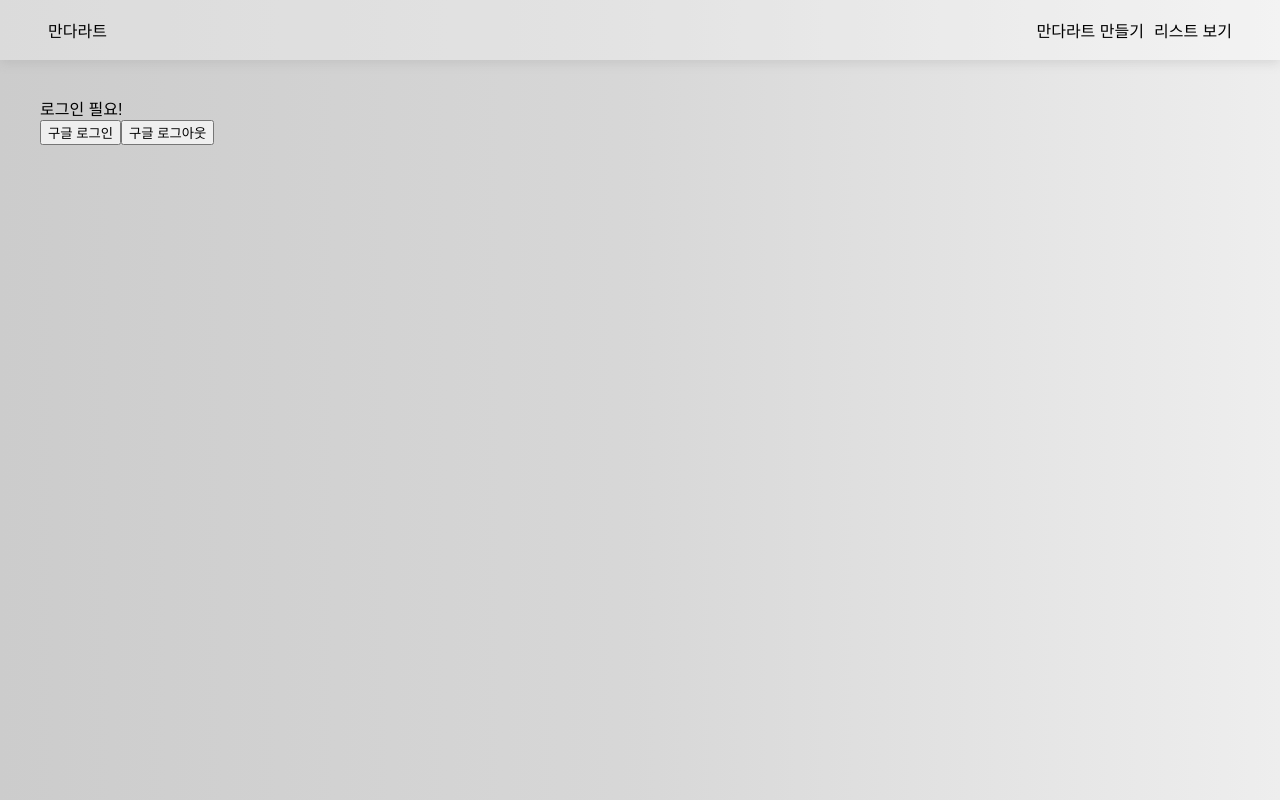
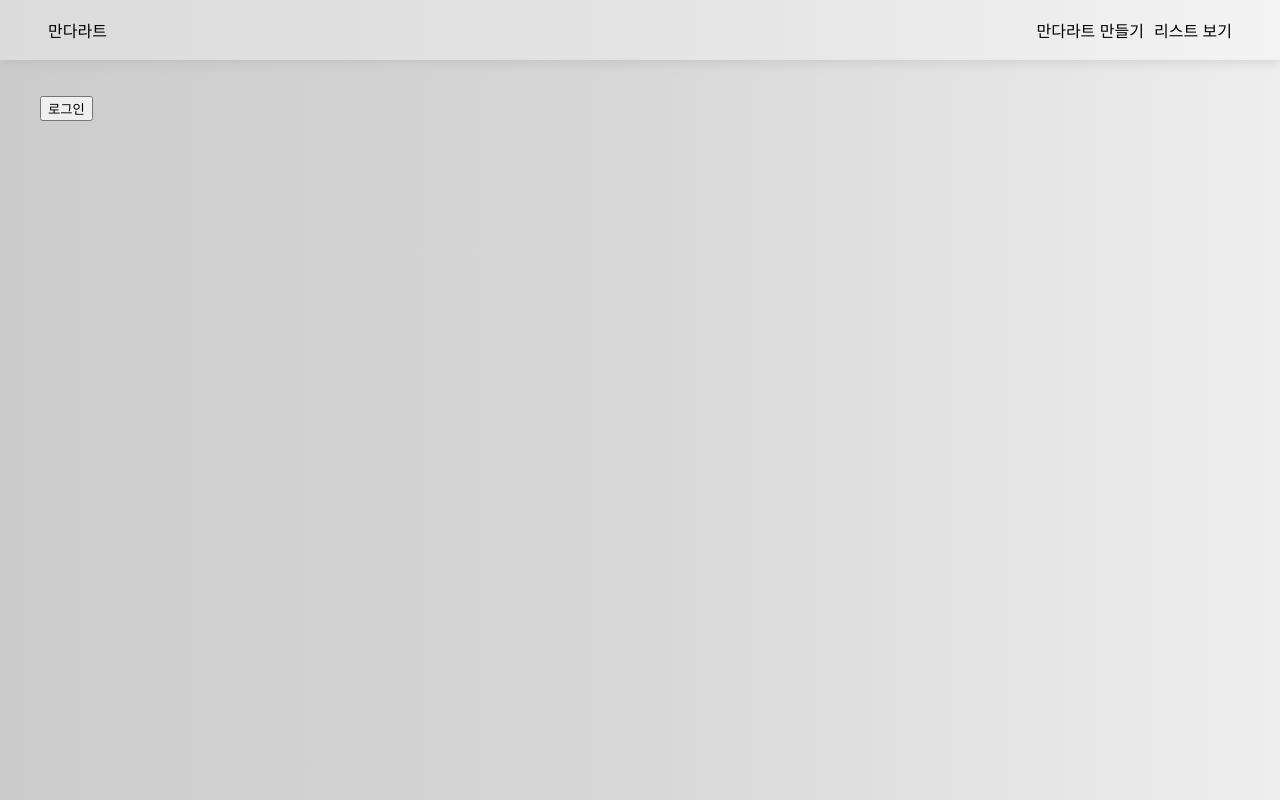
Before and after one commit to yoonjoohye/mandal-art, a React (Create React App) app: page /sign in a window 1280 px wide. Built offline with nearby package versions, Linux system fonts and the light colour scheme; a web font is replaced by a local one.

Commit message:
로그인 개발

```diff
--- a/src/components/auth/Sign.js
+++ b/src/components/auth/Sign.js
@@ -10,12 +10,16 @@ class Sign extends Component {
     constructor(props) {
         super(props);
         this.state= {
-            user: null
+            user: localStorage.getItem('logInfo')
         };
     }
 
+    componentWillUpdate(nextProps, nextState, nextContext) {
+        localStorage.setItem('logInfo', JSON.stringify(nextState.user));
+    }
+
     onLogin = (e) => {
-        const {dispatchLogin}=this.props;
+        // const {dispatchLogin}=this.props;
 
         e.preventDefault();
         firebase.auth().setPersistence(firebase.auth.Auth.Persistence.LOCAL)
@@ -23,8 +27,12 @@ class Sign extends Component {
                 var provider = new firebase.auth.GoogleAuthProvider();
                 return firebase.auth().signInWithPopup(provider)
                     .then((authData) => {
-                        dispatchLogin();
-                        this.props.history.push('/');
+                        this.setState({
+                            user:authData
+                        });
+                        // dispatchLogin();
+
+                        // this.props.history.push('/');
                     });
             })
             .catch((error) => {
@@ -34,11 +42,15 @@ class Sign extends Component {
     }
 
     onLogout = (e) => {
-        const {dispatchLogout}=this.props;
+        // const {dispatchLogout}=this.props;
         e.preventDefault();
+
         firebase.auth().signOut().then(() => {
-            dispatchLogout();
-            this.props.history.push('/');
+            this.setState({
+                user:null
+            });
+            // dispatchLogout();
+            // this.props.history.push('/');
         }).catch(function (error) {
             console.log(error);
         });
@@ -46,13 +58,15 @@ class Sign extends Component {
     }
 
     render() {
-        const { user } = this.props;
+        // const { user } = this.props;
         return (
             <section className="login-section">
-                <div>{user ? user.displayName+'님 환영합니다.':'로그인 필요!'}</div>
-                <button onClick={this.onLogin}>구글 로그인</button>
-                <button onClick={this.onLogout}>구글 로그아웃</button>
+                {
+                    this.state.user ?
+                    (<button onClick={this.onLogout}>로그아웃</button>) :
+                    (<button onClick={this.onLogin}>로그인</button>)
 
+                }
             </section>
         );
     }
@@ -60,10 +74,11 @@ class Sign extends Component {
 }
 
 
-export default connect(
-    state => ({ user: firebase.auth().currentUser }),
-    dispatch=>({
-        dispatchLogin:()=>{dispatch(actions.login)},
-        dispatchLogout:()=>{dispatch(actions.logout)}
-    })
-)(Sign);
+export default Sign;
+// export default connect(
+//     state => ({ user: state.user }),
+//     dispatch=>({
+//         dispatchLogin:()=>{dispatch(actions.login)},
+//         dispatchLogout:()=>{dispatch(actions.logout)}
+//     })
+// )(Sign);
--- a/src/components/home/Home.js
+++ b/src/components/home/Home.js
@@ -4,7 +4,7 @@ class Home extends Component{
     render(){
         return(
             <section className="mandal-section">
-                홈
+                <div>함께, 계획을 세워요!</div>
             </section>
         )
     }
```
